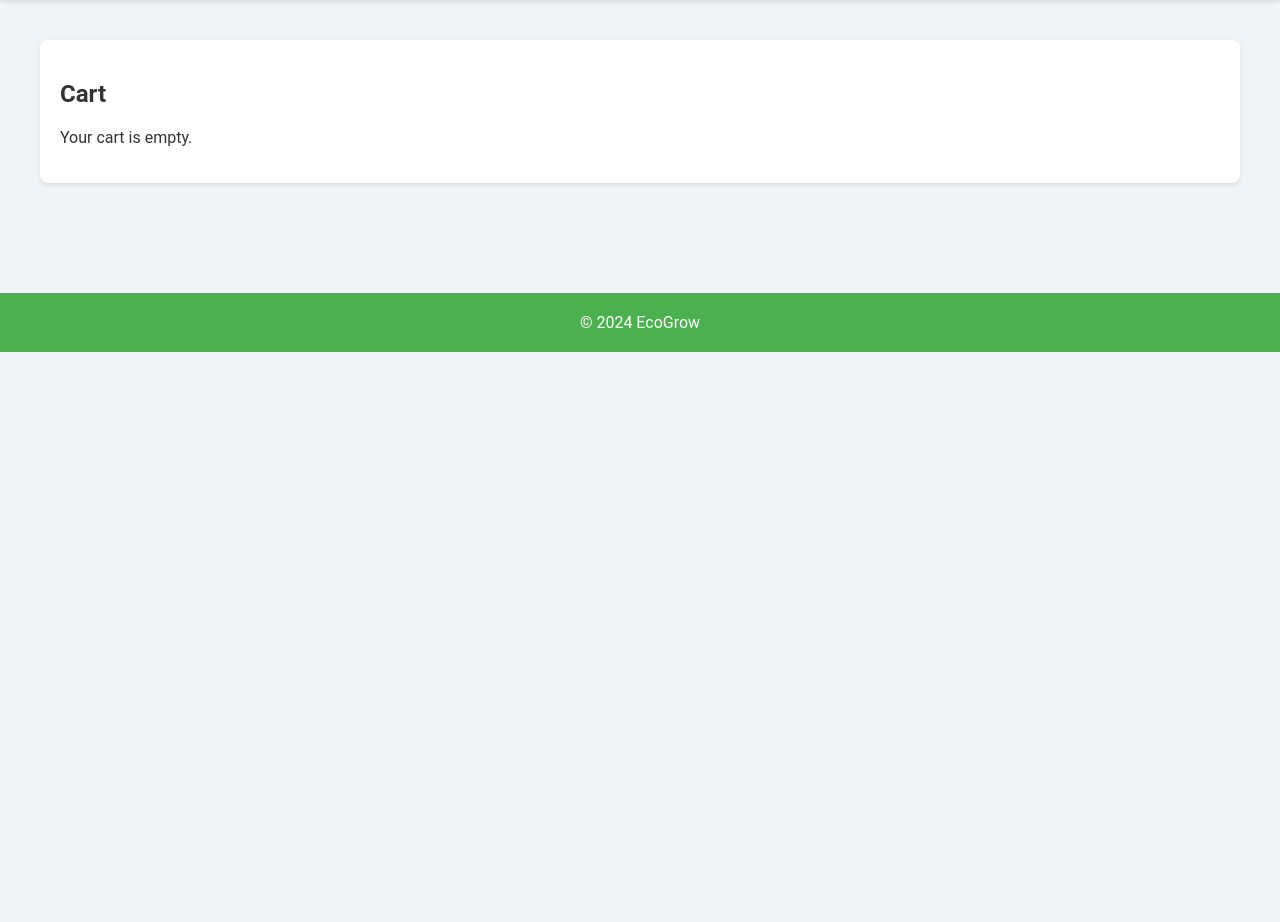
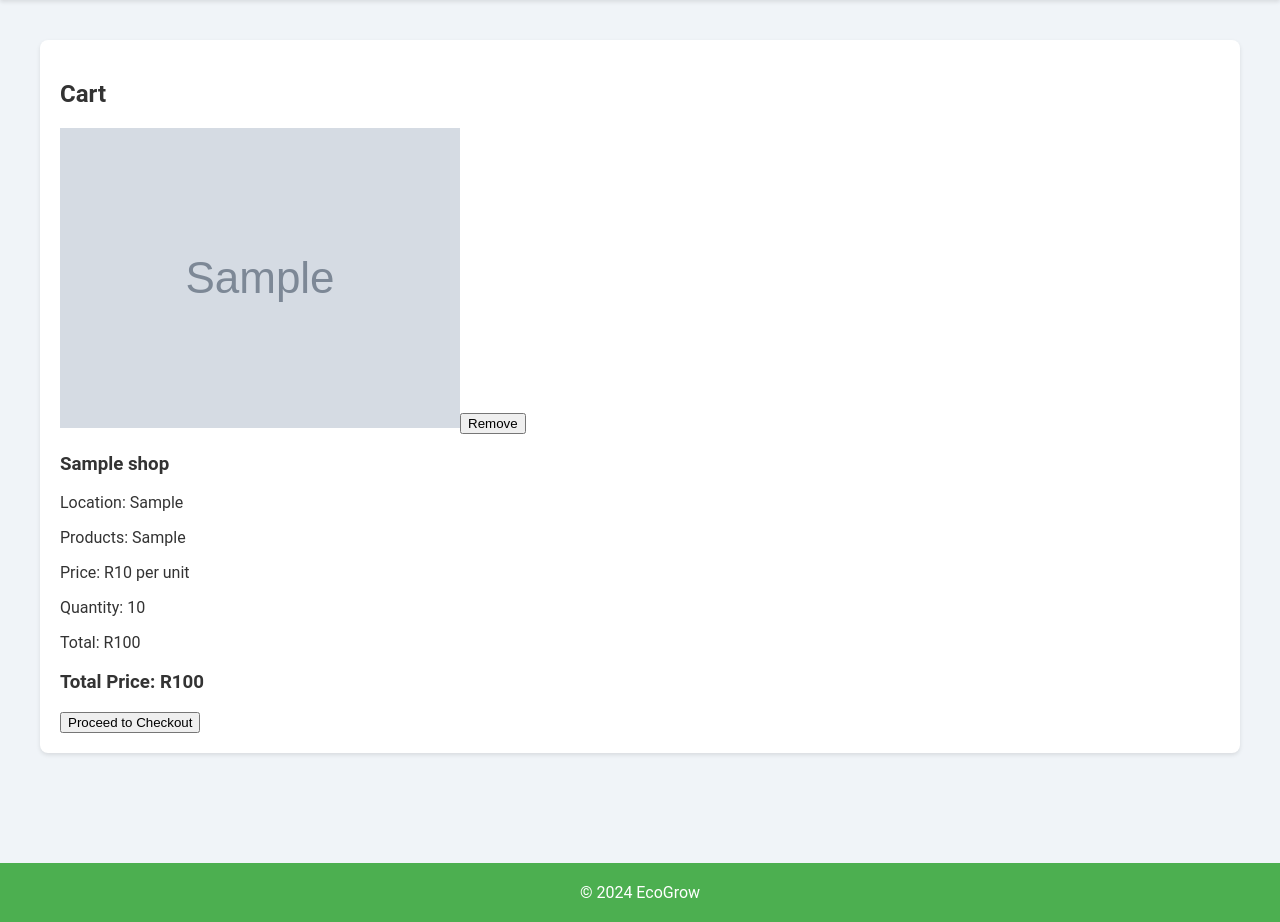
Before and after one commit to IanTerHaar/EcoGrow, a PHP site: page /pages/cart.php in a window 1280 px wide. Shown: the part 164-1086 px from the top of the page. Before the commit the page ends 516 px from the top, so only its background shows below. Run offline with PHP 8.4, Linux system fonts and the light colour scheme; the visitor is signed in with stand-in values (Sample User, id 1); tables that the repository leaves empty hold one stand-in row (values such as "Sample post"); grey boxes marked "Sample" are stand-in pictures.

Commit message:
cart revamp

```diff
--- a/pages/cart.php
+++ b/pages/cart.php
@@ -1,8 +1,38 @@
 <?php
 session_start();
 setcookie('site_session', session_id(), 0, "/"); // Set session cookie for the browser session
+
+$servername = "localhost";
+$username = "root";
+$password = "";
+$dbname = "ecogrow";
+
+// Create connection
+$conn = new mysqli($servername, $username, $password, $dbname);
+
+// Check connection
+if ($conn->connect_error) {
+    die("Connection failed: " . $conn->connect_error);
+}
+
+if ($_SERVER['REQUEST_METHOD'] == 'POST') {
+    $input = json_decode(file_get_contents('php://input'), true);
+    $shopID = $input['shopID'];
+
+    // Assuming quantity is always 1 for simplicity
+    $quantity = 1;
+    $userID = $_SESSION['user_id'];
+
+    if (!isset($_SESSION['cart'])) {
+        $_SESSION['cart'] = [];
+    }
+
+    $_SESSION['cart'][] = ['userID' => $userID, 'shopID' => $shopID, 'quantity' => $quantity];
+
+    echo json_encode(['success' => true]);
+    exit;
+}
 ?>
-
 <!DOCTYPE html>
 <html lang="en">
 <head>
@@ -33,33 +63,20 @@ setcookie('site_session', session_id(), 0, "/"); // Set session cookie for the b
             </ul>
         </nav>
     </header>
-
     <main>
     <section id="cart-section">
             <h2>Cart</h2>
             <div class="cart-list" id="cart-list">
                 <?php
-                if (isset($_SESSION['cart']) && !empty($_SESSION['cart'])) {
-                    $servername = "localhost";
-                    $username = "root";
-                    $password = "";
-                    $dbname = "ecogrow";
-
-                    // Create connection
-                    $conn = new mysqli($servername, $username, $password, $dbname);
-
-                    // Check connection
-                    if ($conn->connect_error) {
-                        die("Connection failed: " . $conn->connect_error);
-                    }
-
-                    foreach ($_SESSION['cart'] as $item) {
-                        $shopID = $item['shopID'];
-                        $quantity = $item['quantity'];
-
-                        $sql = "SELECT shopName, shopLocation, shopProduct, shopPrice, shopImagePath FROM shops WHERE shopID = ?";
+                $totalPrice = 0;
+                if (isset($_SESSION['user_id'])) {
+                    $userID = $_SESSION['user_id'];
+                    $sql = "SELECT c.shopID, c.quantity, s.shopName, s.shopLocation, s.shopProduct, s.shopPrice, s.shopImagePath
+                            FROM cart c
+                            JOIN shops s ON c.shopID = s.shopID
+                            WHERE c.userID = ?";
                     $stmt = $conn->prepare($sql);
-                        $stmt->bind_param("i", $shopID);
+                    $stmt->bind_param("i", $userID);
                     $stmt->execute();
                     $result = $stmt->get_result();
 
@@ -70,32 +87,43 @@ setcookie('site_session', session_id(), 0, "/"); // Set session cookie for the b
                             $shopProduct = htmlspecialchars($row['shopProduct']);
                             $shopPrice = htmlspecialchars($row['shopPrice']);
                             $shopImagePath = htmlspecialchars($row['shopImagePath']);
+                            $quantity = htmlspecialchars($row['quantity']);
+                            $itemTotal = $shopPrice * $quantity;
+                            $totalPrice += $itemTotal;
 
                             echo "<div class='cart-item'>";
+                            echo "<div class='image-container'>";
                             echo "<img src='../assets/images/$shopImagePath' alt='Shop Image'>";
+                            echo "<button class='remove-button' data-shop-id='$row[shopID]'>Remove</button>";
+                            echo "</div>";
+                            echo "<div class='details'>";
                             echo "<h3>$shopName</h3>";
                             echo "<p>Location: $shopLocation</p>";
                             echo "<p>Products: $shopProduct</p>";
                             echo "<p>Price: R$shopPrice per unit</p>";
                             echo "<p>Quantity: $quantity</p>";
+                            echo "<p>Total: R$itemTotal</p>";
+                            echo "</div>";
                             echo "</div>";
                         }
+                    } else {
+                        echo "<p>Your cart is empty.</p>";
                     }
-                    }
-
-                    $conn->close();
+                    $stmt->close();
                 } else {
                     echo "<p>Your cart is empty.</p>";
                 }
                 ?>
             </div>
+            <div class="cart-total">
+                <h3>Total Price: R<?php echo $totalPrice; ?></h3>
+                <button id="checkout-button">Proceed to Checkout</button>
+            </div>
         </section>
     </main>
-
     <footer>
         <p>&copy; 2024 EcoGrow</p>
     </footer>
-
     <script>
         document.querySelectorAll('.shop-button').forEach(button => {
             button.addEventListener('click', function() {
@@ -124,7 +152,57 @@ setcookie('site_session', session_id(), 0, "/"); // Set session cookie for the b
             });
         });
 
+        document.querySelectorAll('.remove-button').forEach(button => {
+            button.addEventListener('click', function() {
+                const shopID = this.getAttribute('data-shop-id');
+                fetch('../process/remove_from_cart.php', {
+                    method: 'POST',
+                    headers: {
+                        'Content-Type': 'application/json'
+                    },
+                    body: JSON.stringify({ shopID: shopID })
+                })
+                .then(response => response.json())
+                .then(data => {
+                    if (data.success) {
+                        alert('Item removed from cart');
+                        location.reload();
+                    } else {
+                        alert('Failed to remove item from cart');
+                    }
+                })
+                .catch(error => {
+                    console.error('Error:', error);
+                    alert('An error occurred while removing the item from the cart.');
+                });
+            });
+        });
 
+        document.getElementById('checkout-button').addEventListener('click', function() {
+            fetch('../process/checkout.php', {
+                method: 'POST',
+                headers: {
+                    'Content-Type': 'application/json'
+                },
+                body: JSON.stringify({})
+            })
+            .then(response => response.json())
+            .then(data => {
+                if (data.success) {
+                    alert('Order placed');
+                    location.reload();
+                } else {
+                    alert('Failed to place order');
+                }
+            })
+            .catch(error => {
+                console.error('Error:', error);
+                alert('An error occurred while placing the order.');
+            });
+        });
     </script>
 </body>
 </html>
+<?php
+$conn->close();
+?>
```
Lines whose indentation alone changed are shown as unchanged.
